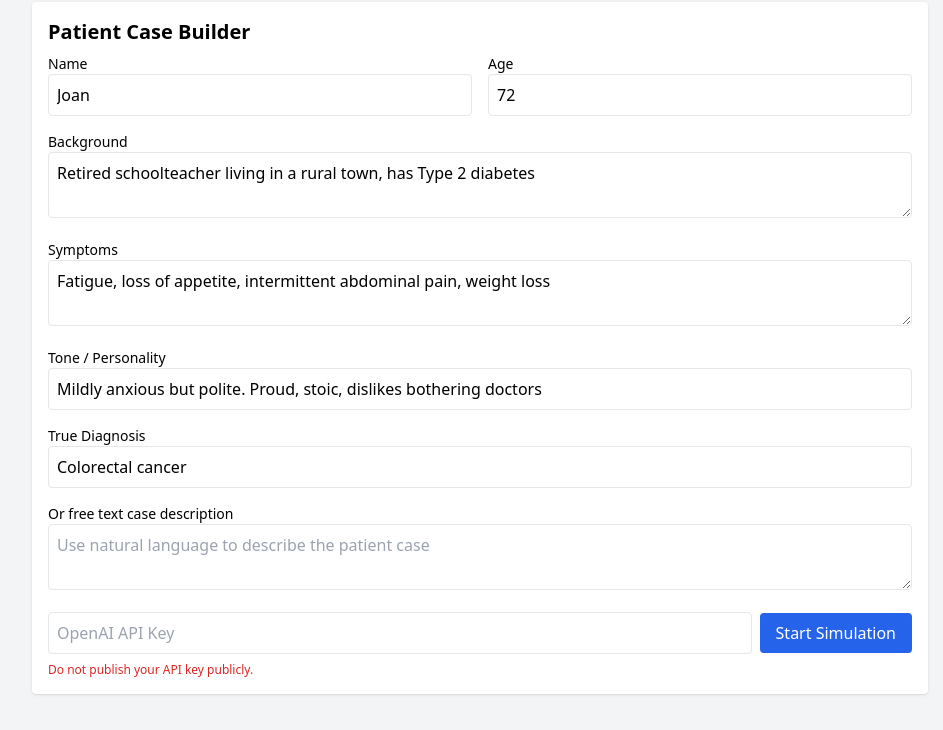
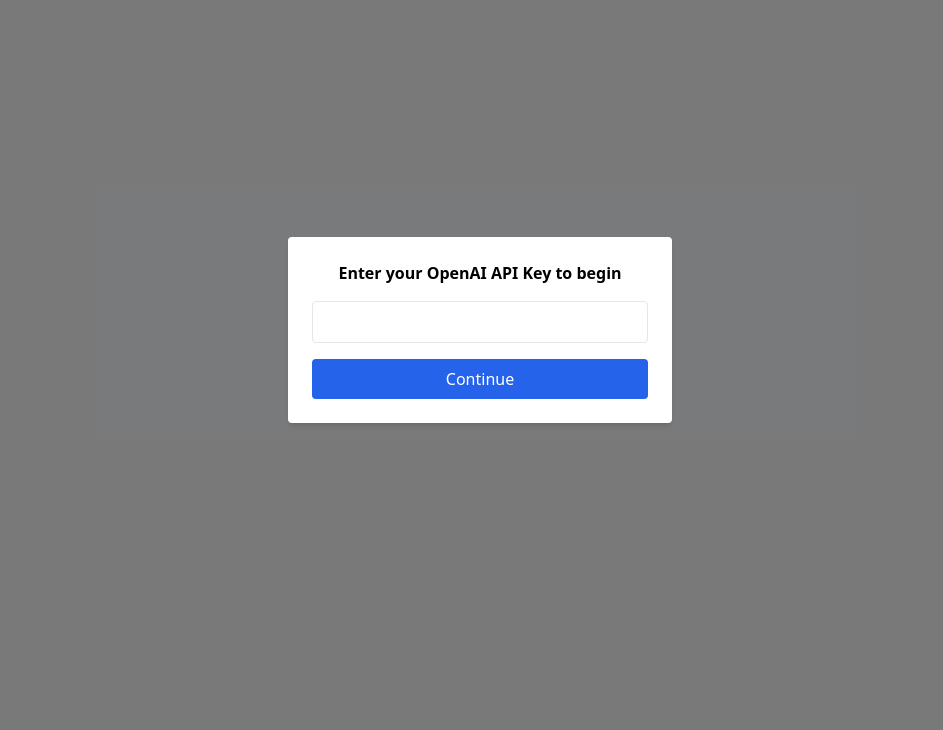
Before and after one commit to ED-DEV-2025/VSPatients-, a plain HTML site: page index.html in a window 1280 px wide. Shown: the part 70-800 px from the top of the page, without its empty margins (160-1103 px from the left). Drawn offline with nearby package versions, Linux system fonts and the light colour scheme.

Commit message:
Add API key modal and refactor key handling

```diff
--- a/index.html
+++ b/index.html
@@ -5,9 +5,19 @@
   <meta name="viewport" content="width=device-width, initial-scale=1.0">
   <title>Adaptive VSP Builder</title>
   <script src="https://cdn.tailwindcss.com"></script>
+  <link rel="stylesheet" href="style.css">
 </head>
 <body class="bg-gray-100 p-4">
-  <div class="max-w-4xl mx-auto space-y-6">
+  <!-- API Key Modal -->
+  <div id="api-modal" class="fixed inset-0 flex items-center justify-center bg-black bg-opacity-50">
+    <div class="bg-white p-6 rounded shadow-md space-y-4 w-11/12 sm:w-96">
+      <p class="text-center font-semibold">Enter your OpenAI API Key to begin</p>
+      <input id="api-key-input" type="password" class="w-full border rounded p-2" />
+      <button id="api-continue" class="w-full bg-blue-600 text-white py-2 rounded">Continue</button>
+    </div>
+  </div>
+
+  <div id="app-container" class="max-w-4xl mx-auto space-y-6" style="display:none;">
     <h1 class="text-2xl font-bold">Adaptive VSP Builder</h1>
 
     <!-- Case Builder -->
@@ -43,11 +53,9 @@
           <textarea id="patient-free" class="w-full border rounded p-2" placeholder="Use natural language to describe the patient case"></textarea>
         </div>
       </div>
-      <div class="mt-4 flex items-center space-x-2">
-        <input id="openai-key" type="password" placeholder="OpenAI API Key" class="border rounded p-2 flex-grow" />
-        <button id="start-btn" class="bg-blue-600 text-white px-4 py-2 rounded">Start Simulation</button>
+      <div class="mt-4 flex items-center">
+        <button id="start-btn" class="bg-blue-600 text-white px-4 py-2 rounded w-full">Start Simulation</button>
       </div>
-      <p class="text-xs text-red-600 mt-2">Do not publish your API key publicly.</p>
     </section>
 
     <!-- Chat Window -->
--- a/script.js
+++ b/script.js
@@ -139,7 +139,6 @@
 
 function startSimulation() {
   console.log('startSimulation called');
-  apiKey = document.getElementById('openai-key').value.trim();
   if (!apiKey) {
     alert('Please enter your OpenAI API key.');
     return;
@@ -164,4 +163,20 @@
   document.getElementById('chat-input').addEventListener('keypress', e => {
     if (e.key === 'Enter') handleSend();
   });
+
+  const modal = document.getElementById('api-modal');
+  const continueBtn = document.getElementById('api-continue');
+  const keyInput = document.getElementById('api-key-input');
+
+  continueBtn.addEventListener('click', () => {
+    const key = keyInput.value.trim();
+    if (!key) {
+      alert('Please enter your OpenAI API key.');
+      return;
+    }
+    apiKey = key;
+    window.apiKey = key;
+    modal.style.display = 'none';
+    document.getElementById('app-container').style.display = 'block';
+  });
 });
--- /dev/null
+++ b/style.css
@@ -0,0 +1,9 @@
+#api-modal {
+  position: fixed;
+  inset: 0;
+  display: flex;
+  align-items: center;
+  justify-content: center;
+  background: rgba(0, 0, 0, 0.5);
+  z-index: 50;
+}
```
